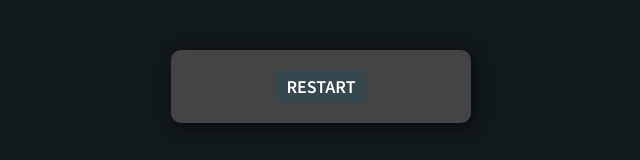
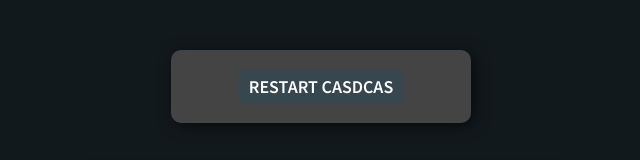
Before and after one commit to paulvladul/quizapp, a plain HTML site: page index.html in a window 1280 px wide. Both pictures are taken after a click on the element "PLAY SALUT". Shown: the top 160 px of the page, without its empty margins (319-959 px from the left). Drawn offline with Linux system fonts and the light colour scheme.

Commit message:
Update index.html

```diff
--- a/index.html
+++ b/index.html
@@ -13,7 +13,7 @@
 
             <div class="game-controls">
                 <span class="btn play-btn">Play Salut</span>
-                <span class="btn restart-btn">Restart</span>
+                <span class="btn restart-btn">Restart casdcas </span>
             </div>
 
             <div class="game-container">
```
